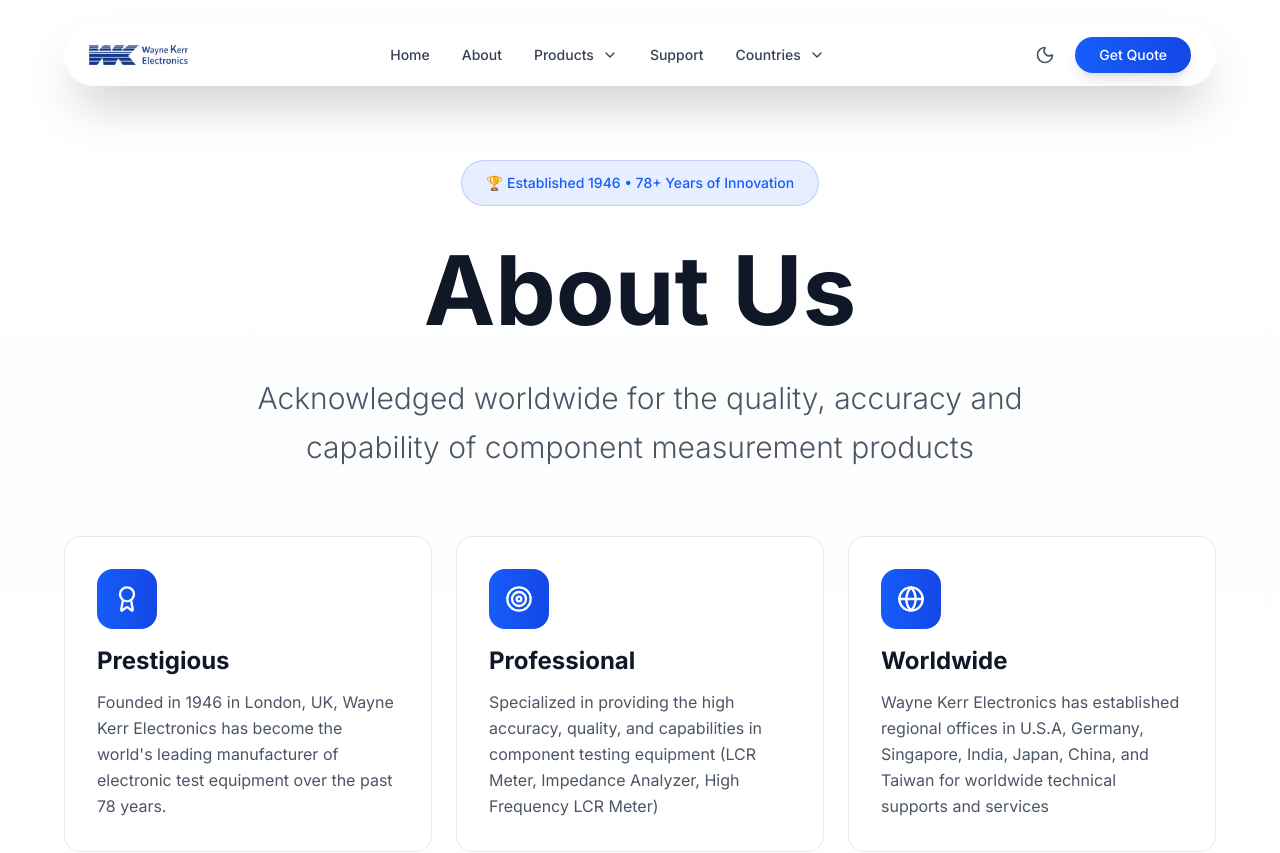
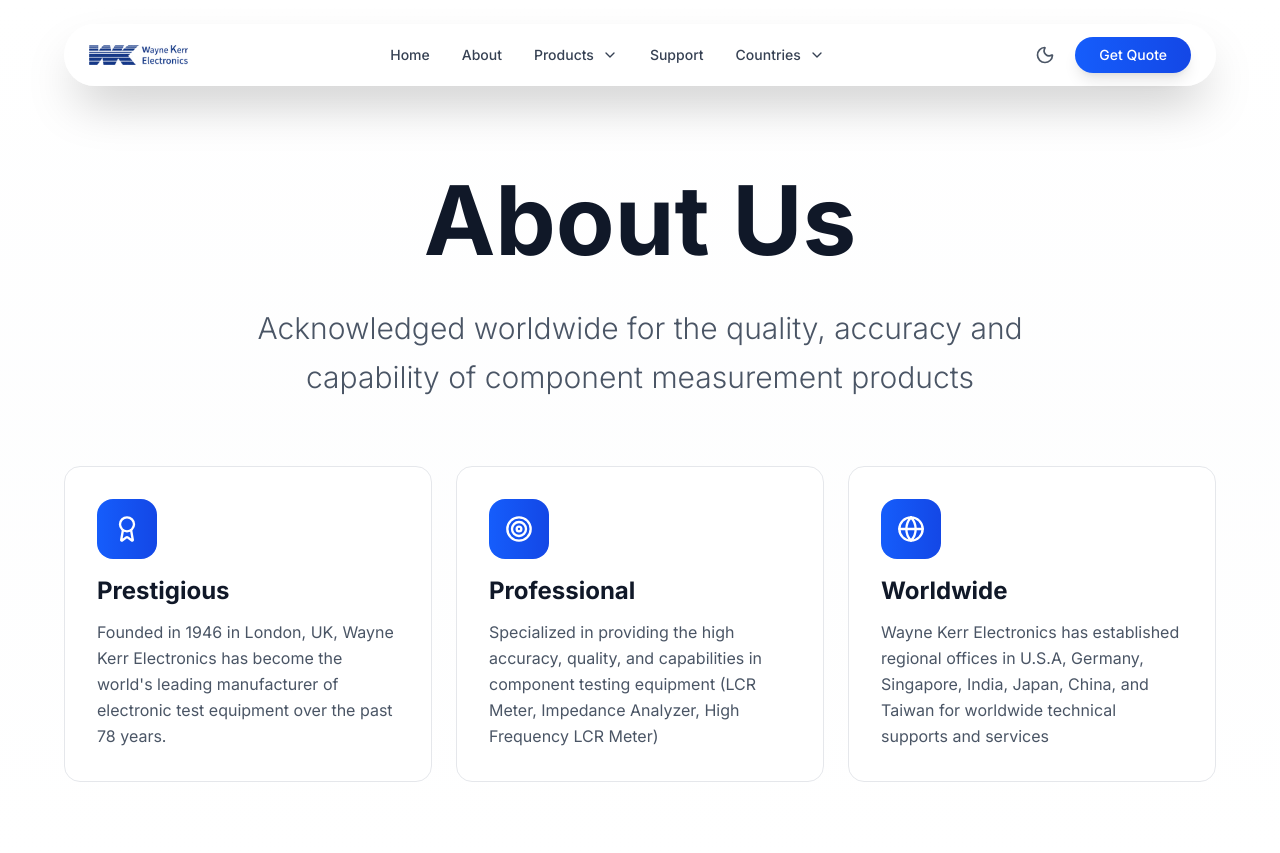
Before and after one commit to qwer13270/wayne-kerr-website, a Next.js app: page /about in a window 1280 px wide. Shown: the top 853 px of the page. Built offline with nearby package versions, Linux system fonts and the light colour scheme.

Commit message:
fix about page

```diff
--- a/app/about/page.tsx
+++ b/app/about/page.tsx
@@ -128,15 +128,6 @@
         <div className="relative z-10 max-w-7xl mx-auto px-4 sm:px-6 lg:px-8 py-20 w-full">
           {/* Centered Content */}
           <div className="text-center max-w-4xl mx-auto mb-16">
-            <div className="inline-block mb-6">
-              <div className={`px-6 py-3 backdrop-blur-sm border rounded-full text-sm font-medium ${darkMode
-                ? 'bg-white/10 border-white/20 text-white'
-                : 'bg-blue-600/10 border-blue-600/20 text-blue-600'
-              }`}>
-                🏆 Established 1946 • 78+ Years of Innovation
-              </div>
-            </div>
-
             <h1 className={`text-5xl sm:text-6xl lg:text-8xl font-bold mb-6 leading-tight ${textColor}`}>
               About Us
             </h1>
@@ -282,7 +273,7 @@
 
           <div className="relative">
             {/* Timeline line */}
-            <div className="absolute left-8 top-0 bottom-0 w-0.5 bg-gradient-to-b from-blue-600 via-purple-600 to-indigo-600 hidden lg:block"></div>
+            <div className="absolute left-8 top-0 bottom-0 w-0.5 bg-gradient-to-b from-blue-600 via-blue-700 to-blue-800 hidden lg:block"></div>
 
             <div className="space-y-12">
               {milestones.map((milestone, index) => (
```
Also changed, not shown: public/images/about/mission-image.webp (added).
